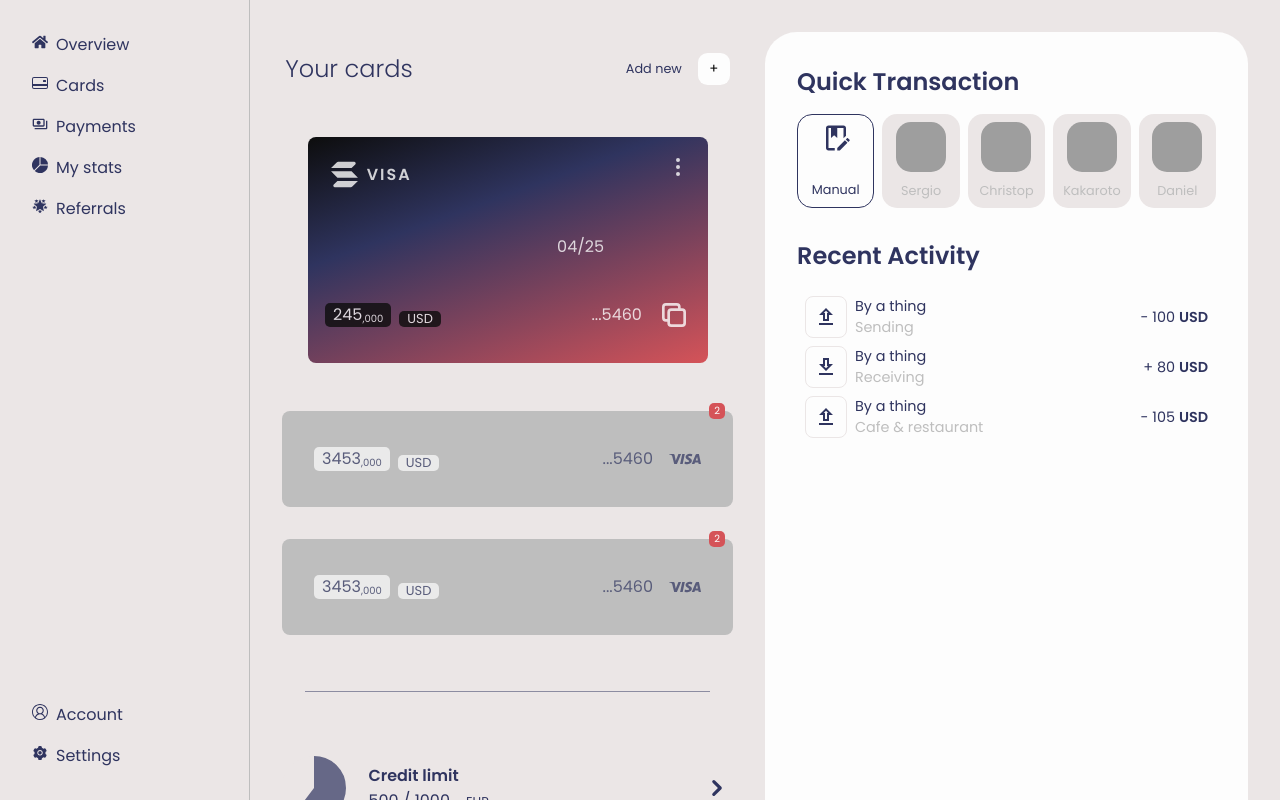
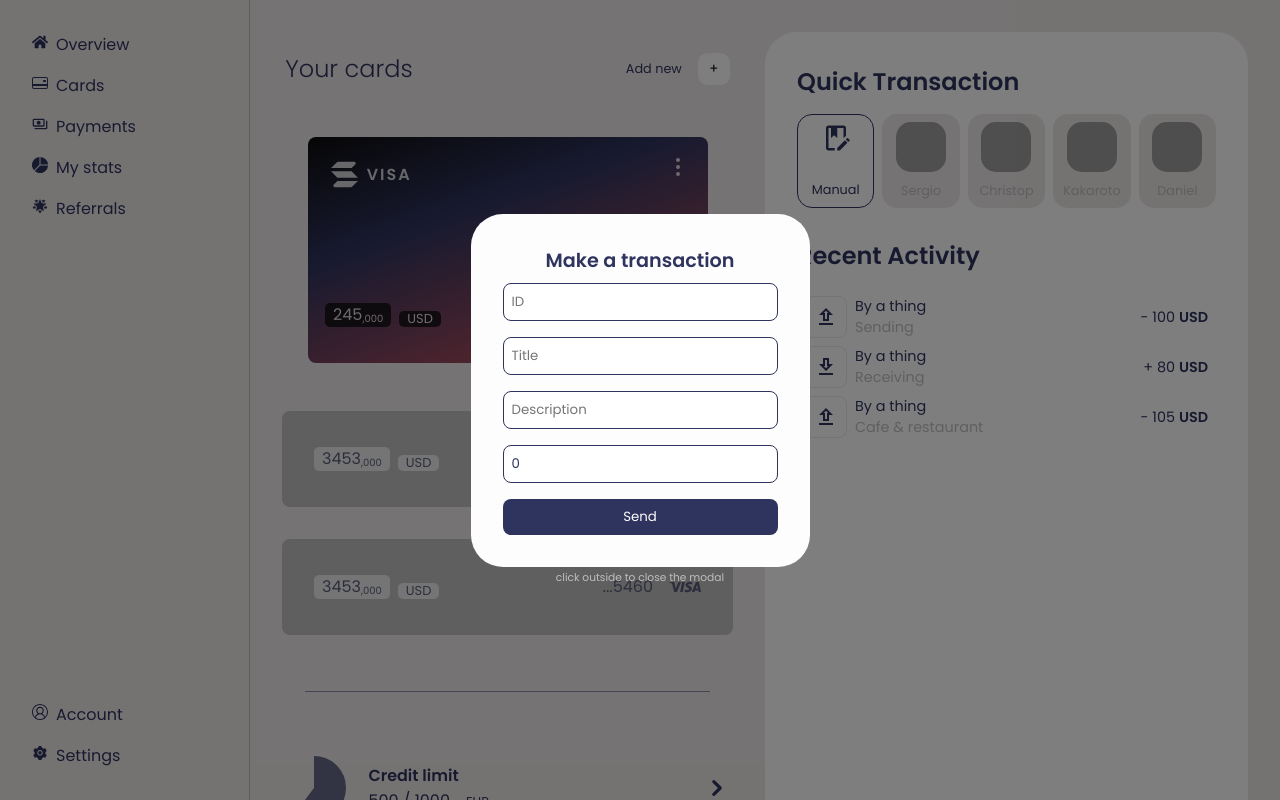
Before and after one commit to billionsjoel/quickTrans, a React (Create React App) app: page /dashboard in a window 1280 px wide. Both pictures are taken after a click on the element "Manual". Shown: the top 800 px of the page. Built offline with nearby package versions, Linux system fonts and the light colour scheme; grey boxes are pictures that could not be loaded.

Commit message:
add transaction modal

```diff
--- a/src/components/History/index.js
+++ b/src/components/History/index.js
@@ -1,8 +1,12 @@
+import { useState } from 'react';
 import style from './style.module.scss';
 import Transaction from '../Transaction';
 import PersonCard from '../PersonCard';
+import TransactionModal from '../TransactionModal';
 
 const History = () => {
+  const [showModal, setShowModal] = useState(false);
+
   const activities = [
     {
       receive: false,
@@ -50,9 +54,15 @@ const History = () => {
     <div className={style.history}>
       <h2>Quick Transaction</h2>
       <div className={style.carousel}>
-        <PersonCard name={false} img={false} />
+        {showModal && <TransactionModal friend="" hide={setShowModal} />}
+        <PersonCard name={false} img={false} show={setShowModal} />
         {peps.map((p) => (
-          <PersonCard key={p.name} name={p.name} img={p.img} />
+          <PersonCard
+            key={p.name}
+            name={p.name}
+            img={p.img}
+            show={setShowModal}
+          />
         ))}
       </div>
       <h2>Recent Activity</h2>
--- a/src/components/PersonCard/index.js
+++ b/src/components/PersonCard/index.js
@@ -1,15 +1,25 @@
+/* eslint-disable jsx-a11y/no-static-element-interactions */
+/* eslint-disable jsx-a11y/click-events-have-key-events */
 import PropTypes from 'prop-types';
 import style from './style.module.scss';
 
-const PersonCard = ({ img, name }) => (
+const PersonCard = ({ img, name, show }) => {
+  const handleClick = () => {
+    show(true);
+  };
+
+  return (
     <>
       {img && name ? (
-      <div className={style.person}>
+        <div className={style.person} onClick={handleClick}>
           <img src={img} alt={name} />
           <p>{name}</p>
         </div>
       ) : (
-      <div className={`${style.person} ${style.manual}`}>
+        <div
+          className={`${style.person} ${style.manual}`}
+          onClick={handleClick}
+        >
           <svg viewBox="0 0 24 24">
             <path
               fill="currentColor"
@@ -21,9 +31,11 @@ const PersonCard = ({ img, name }) => (
       )}
     </>
   );
+};
 
 PersonCard.propTypes = {
   img: PropTypes.string.isRequired,
   name: PropTypes.string.isRequired,
+  show: PropTypes.func.isRequired,
 };
 export default PersonCard;
--- /dev/null
+++ b/src/components/TransactionModal/index.js
@@ -0,0 +1,39 @@
+/* eslint-disable jsx-a11y/click-events-have-key-events */
+/* eslint-disable jsx-a11y/no-static-element-interactions */
+import PropTypes from 'prop-types';
+import style from './style.module.scss';
+
+const TransactionModal = ({ friend, hide }) => {
+  const close = (e) => {
+    if (e.target.className.includes('modal')) {
+      hide(false);
+    }
+  };
+
+  const send = (e) => {
+    e.preventDefault();
+  };
+
+  return (
+    <div className={style.modal} onClick={close}>
+      <div className={style.content}>
+        <form onSubmit={send}>
+          <h2>Make a transaction</h2>
+          {!friend && <input type="text" placeholder="ID" required />}
+          <input type="text" placeholder="Title" required />
+          <input type="text" placeholder="Description" required />
+          <input type="number" value={0} required />
+          <button type="submit">Send</button>
+        </form>
+        <small>click outside to close the modal</small>
+      </div>
+    </div>
+  );
+};
+
+TransactionModal.propTypes = {
+  friend: PropTypes.string.isRequired,
+  hide: PropTypes.func.isRequired,
+};
+
+export default TransactionModal;
--- /dev/null
+++ b/src/components/TransactionModal/style.module.scss
@@ -0,0 +1,64 @@
+@import '../../sass/index.scss';
+
+.modal {
+  width: 100vw;
+  height: 100vh;
+  position: fixed;
+  top: 0;
+  left: 0;
+  background-color: rgba(0, 0, 0, 0.5);
+  display: flex;
+  justify-content: center;
+  align-items: center;
+}
+
+.content {
+  display: flex;
+  flex-direction: column;
+  align-items: center;
+
+  & h2 {
+    text-align: center;
+    margin-bottom: 0.5rem;
+  }
+
+  & form {
+    display: flex;
+    flex-direction: column;
+    padding: $lg-padding;
+    border-radius: $radius;
+    background-color: $white;
+  }
+
+  & input {
+    border-radius: 0.5rem;
+    padding: $md-padding;
+    border: 1px solid $purple;
+    color: $purple;
+    font-family: inherit;
+    margin-bottom: 1rem;
+  }
+
+  & button {
+    cursor: pointer;
+    border-radius: 0.5rem;
+    padding: $md-padding;
+    background-color: $purple;
+    color: $white;
+    border: none;
+    transition: all 0.2s ease-in-out;
+
+    &:hover {
+      transform: scale(1.05);
+    }
+
+    &:active {
+      transform: scale(0.95);
+    }
+  }
+
+  & small {
+    color: $dark-gray;
+    margin-top: 0.2rem;
+  }
+}
```
Lines whose indentation alone changed are shown as unchanged.
